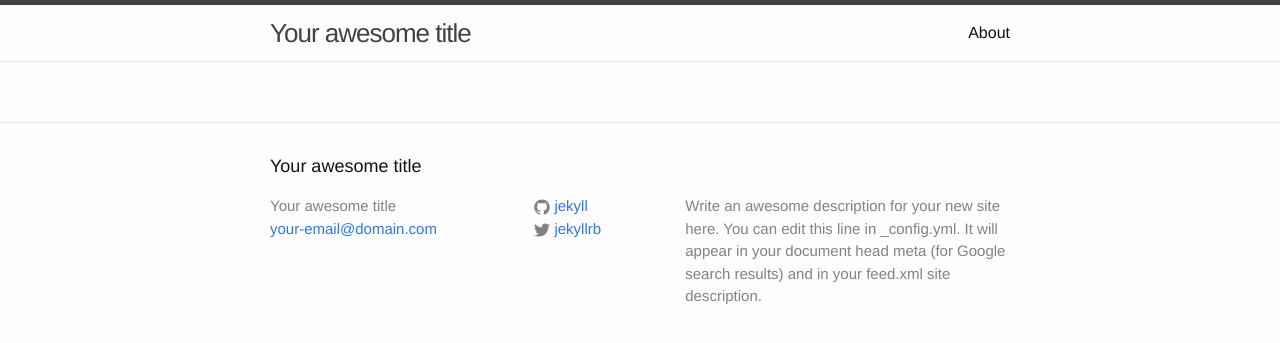
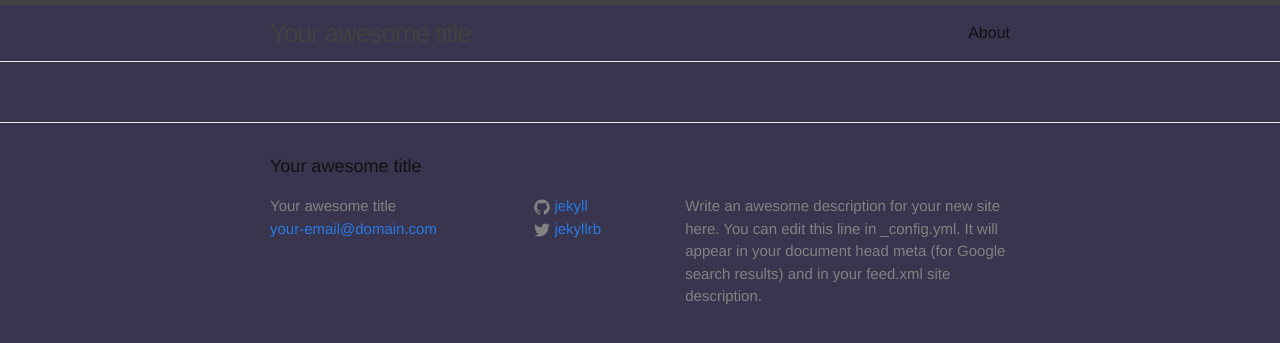
Before and after one commit to return-studio/Return-website, a Jekyll site: the page built from index.html, in a window 1280 px wide. Shown: the top 343 px of the page. Built offline with Jekyll 4.4.1, drawn with Linux system fonts in a browser that asks for light colours.

Commit message:
var purp

```diff
--- a/_sass/_base.scss
+++ b/_sass/_base.scss
@@ -19,7 +19,7 @@ body {
     line-height: $base-line-height;
     font-weight: 300;
     color: $text-color;
-    background-color: $background-color;
+    background-color: $r-purple;
     -webkit-text-size-adjust: 100%;
 }
 
```
